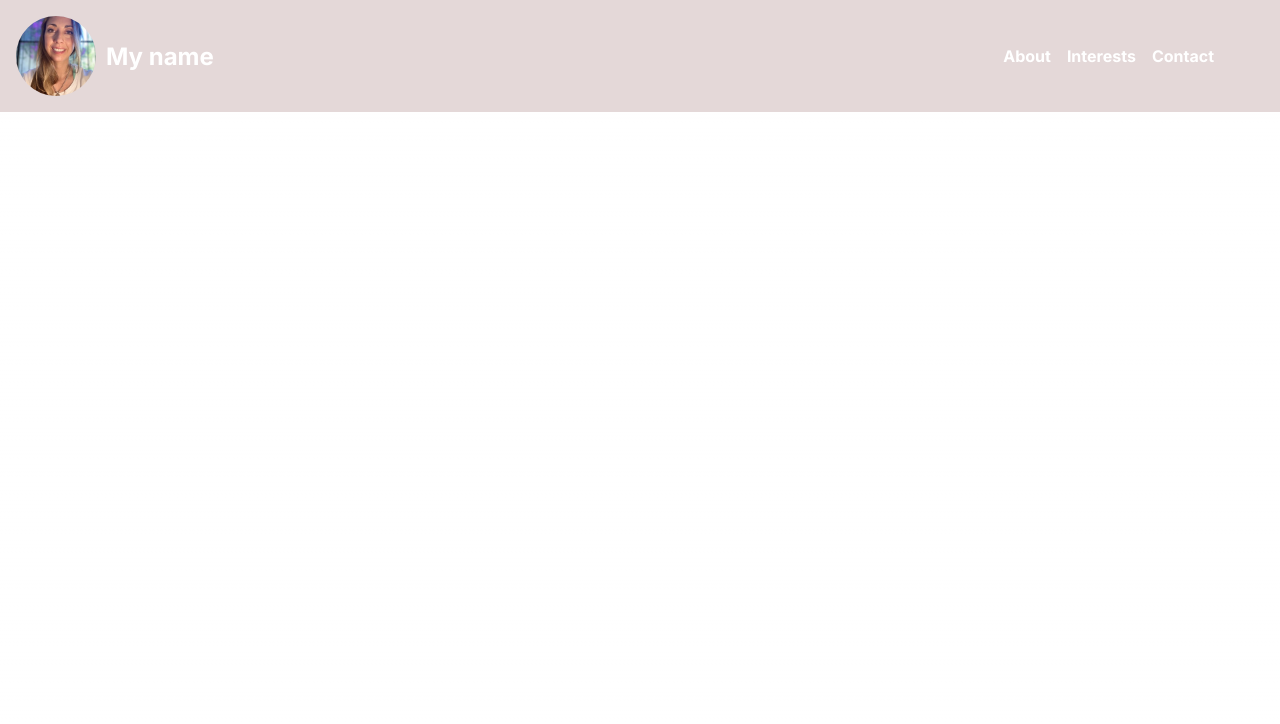
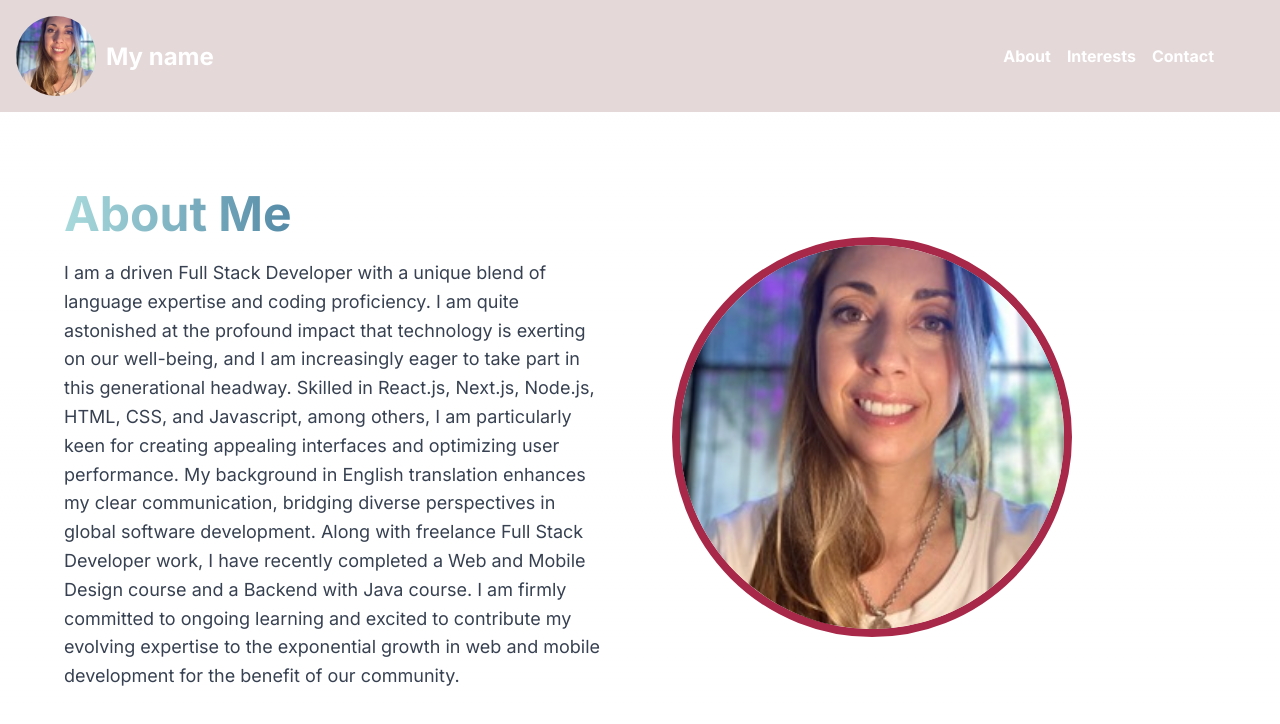
Before and after one commit to MVCorreas/MVCorreas-PersonalPage, a Next.js app: page / in a window 1280 px wide. Shown: the top 724 px of the page. Built offline with nearby package versions, Linux system fonts and the light colour scheme.

Commit message:
About section added

```diff
--- /dev/null
+++ b/src/app/components/About/About.jsx
@@ -0,0 +1,30 @@
+import Image from "next/image";
+import styles from "./About.module.css";
+
+const AboutSection = () => {
+  return (
+    <section className={styles.section} id="about">
+      <div className={styles.grid}>
+
+        <div className={styles.textContainer}>
+          <h2 className={styles.title}>About Me</h2>
+          <p className={styles.description}>
+            I am a driven Full Stack Developer with a unique blend of language expertise and coding proficiency. I am quite astonished at the profound impact that technology is exerting on our well-being, and I am increasingly eager to take part in this generational headway. Skilled in React.js, Next.js, Node.js, HTML, CSS, and Javascript, among others, I am particularly keen for creating appealing interfaces and optimizing user performance. My background in English translation enhances my clear communication, bridging diverse perspectives in global software development. Along with freelance Full Stack Developer work, I have recently completed a Web and Mobile Design course and a Backend with Java course. I am firmly committed to ongoing learning and excited to contribute my evolving expertise to the exponential growth in web and mobile development for the benefit of our community.
+          </p>
+        </div>
+        <div className={styles.imageContainer}>
+          <Image
+            src="/Profile.jpeg"
+            alt="aboutImage"
+            width={500}
+            height={500}
+            className={styles.profileImage}
+          />
+        </div>
+      </div>
+
+    </section>
+  );
+};
+
+export default AboutSection;
--- /dev/null
+++ b/src/app/components/About/About.module.css
@@ -0,0 +1,82 @@
+.section {
+    color: #374151; /* Equivalent to text-slate-900 */
+  }
+
+  .grid {
+    display: grid;
+    grid-template-columns: repeat(2, minmax(0, 1fr));
+    gap: 2rem;
+    align-items: center;
+    padding: 2rem;
+  }
+
+  @media (min-width: 640px) {
+    .grid {
+      padding: 2rem 4rem;
+    }
+  }
+
+  @media (min-width: 1024px) {
+    .grid {
+      gap: 4rem;
+      padding: 4rem;
+    }
+  }
+
+  .imageContainer {
+    width: 250px; /* Equivalent to w-[250px] */
+    height: 250px; /* Equivalent to h-[250px] */
+  }
+
+  @media (min-width: 1024px) {
+    .imageContainer {
+      width: 400px; /* Equivalent to lg:w-[400px] */
+      height: 400px; /* Equivalent to lg:h-[400px] */
+    }
+  }
+
+  .imageContainer {
+    position: relative;
+    border: 8px solid #a72848; /* Equivalent to border-8 border-[#a72848] */
+    border-radius: 50%; /* Equivalent to rounded-full */
+    overflow: hidden;
+  }
+
+  .profileImage {
+    width: 100%;
+    height: 100%;
+    object-fit: cover;
+  }
+
+  .textContainer {
+    margin-top: 1rem; /* Equivalent to mt-4 md:mt-0 */
+    display: flex;
+    flex-direction: column;
+    height: 100%;
+  }
+
+  .title {
+    font-size: 2.5rem; /* Equivalent to text-4xl */
+    font-weight: bold; /* Equivalent to font-bold */
+    color: transparent; /* Equivalent to text-transparent */
+    background-clip: text; /* Equivalent to bg-clip-text */
+    background-image: linear-gradient(to right, #a8dadc, #457b9d, #1d3557); /* Equivalent to bg-gradient-to-r from-[#a8dadc] via-[#457b9d] to-[#1d3557] */
+    margin-bottom: 1rem; /* Equivalent to mb-4 */
+  }
+
+  @media (min-width: 1024px) {
+    .title {
+      font-size: 3rem;
+    }
+  }
+
+  .description {
+    font-size: 1rem; /* Equivalent to text-base */
+    line-height: 1.6; /* Adjust line-height as needed */
+  }
+
+  @media (min-width: 1024px) {
+    .description {
+      font-size: 1.125rem; /* Equivalent to lg:text-lg */
+    }
+  }
--- a/src/app/page.js
+++ b/src/app/page.js
@@ -1,11 +1,13 @@
 import Image from "next/image";
 import styles from "./page.module.css";
 import NavBar from "./components/NavBar/NavBar";
+import AboutSection from "./components/About/About";
 
 export default function Home() {
   return (
     <main>
       <NavBar />
+      <AboutSection />
     </main>
   );
 }
```
